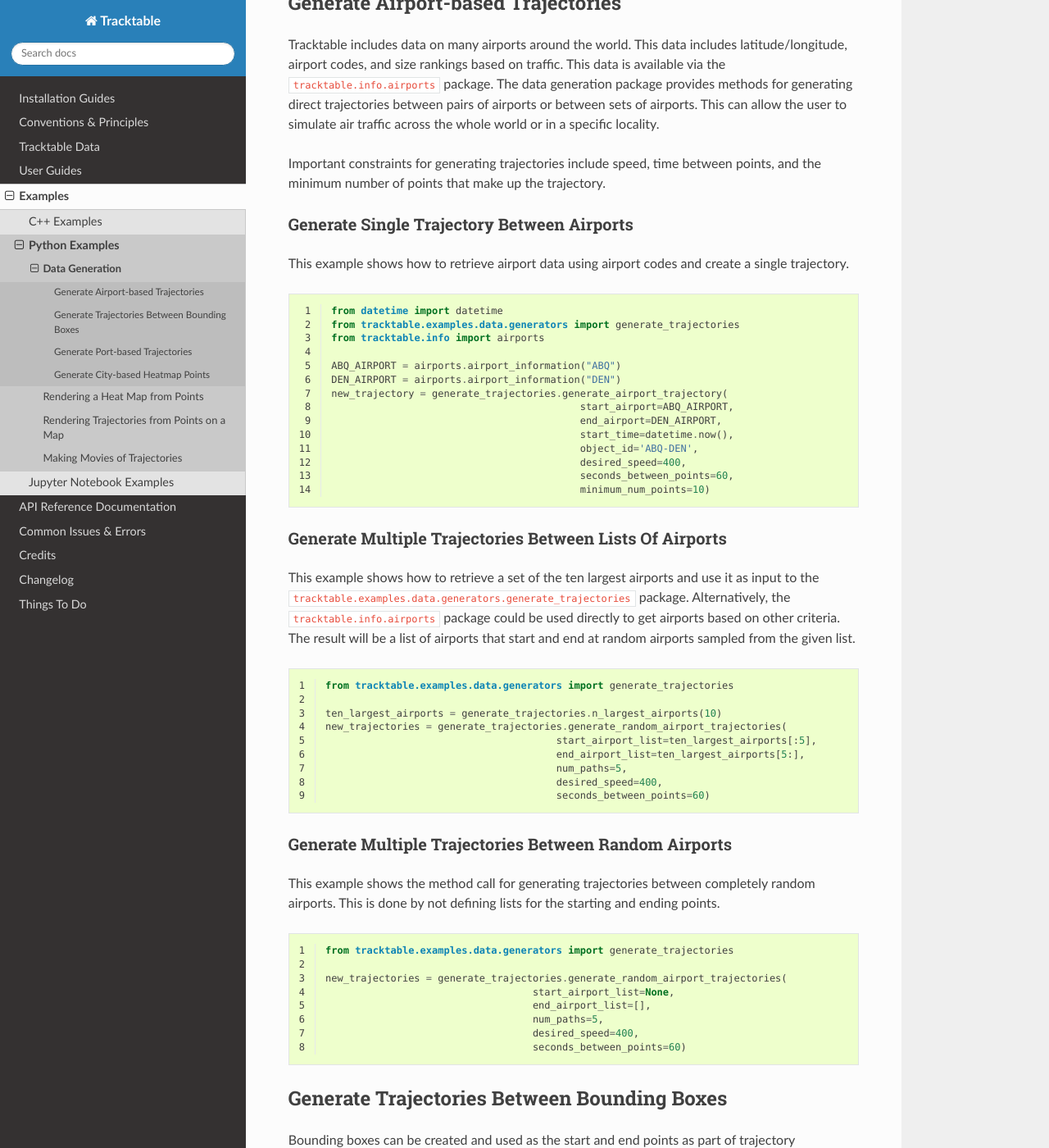
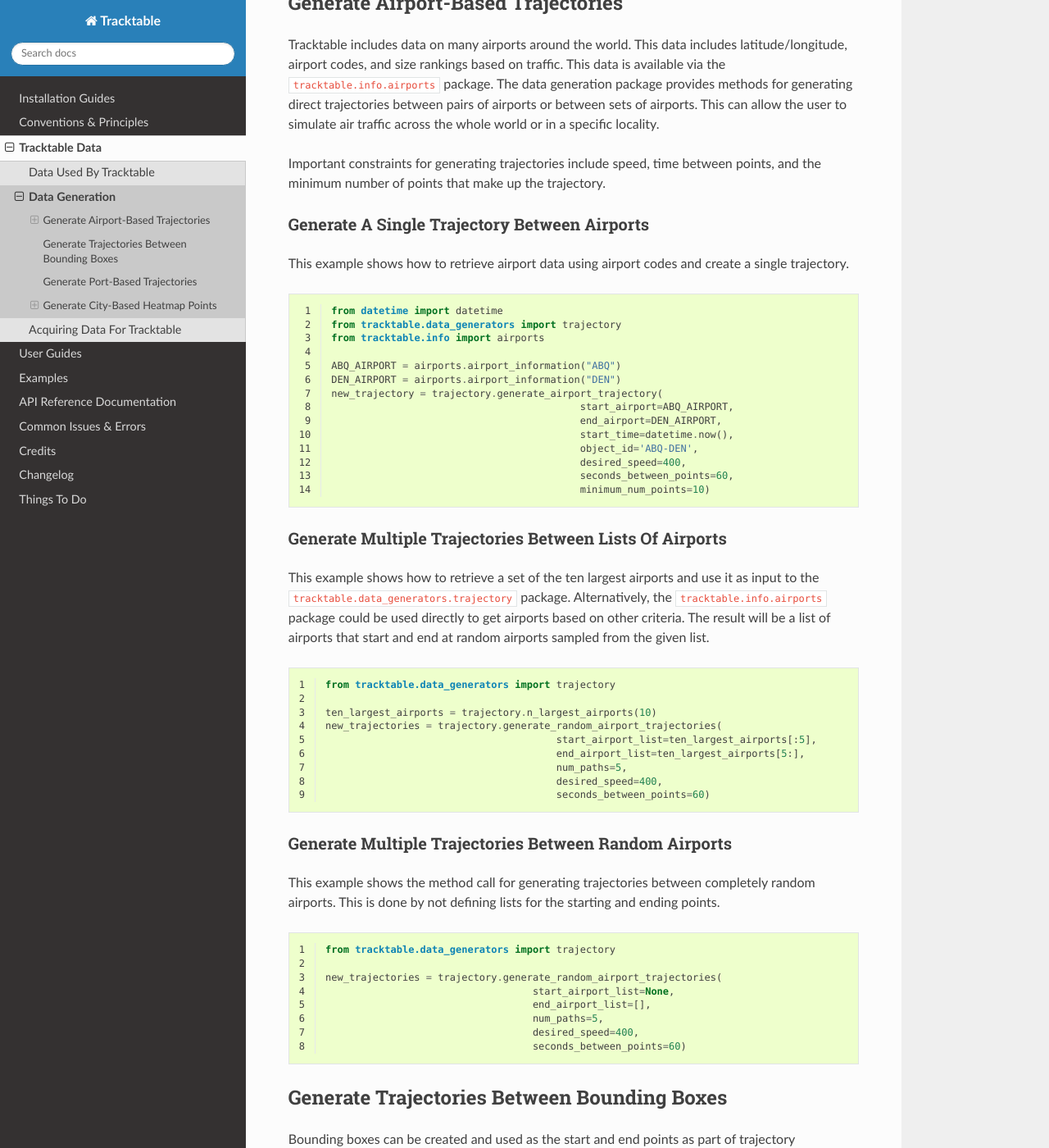
Before and after one commit to sandialabs/tracktable-docs, a Sphinx documentation site: the page built from Documentation/data/data_generation.rst, in a window 1280 px wide and 1400 px high, scrolled down 293 px. Shown: the whole window at 82% size. Built offline with Sphinx 7.4.7 and the Read the Docs theme 2.0.0, drawn with Linux system fonts in a browser that asks for light colours; pages that are not in the unit, such as notebooks, are missing from menus; the version number could not be read and is left out; some of the changed text lies outside the part shown.

Commit message:
Update docs to match the move from examples to data_generators proper

```diff
--- a/Documentation/api/python/tracktable.data_generators.rst
+++ b/Documentation/api/python/tracktable.data_generators.rst
@@ -9,7 +9,9 @@
 .. toctree::
    :maxdepth: 2
 
+   tracktable.data_generators.heatmap_point.rst
    tracktable.data_generators.point.rst
+   tracktable.data_generators.trajectory.rst
 
 ---------------
 Module contents
--- a/Documentation/data/data.rst
+++ b/Documentation/data/data.rst
@@ -6,10 +6,11 @@
 
 In the pages below you will find examples of data used by Tracktable
 as well as where to acquire additional data for Tracktable to
-process.
+process and how to generate simulated data.
 
 .. toctree::
    :maxdepth: 2
 
    use_data.rst
+   data_generation.rst
    acquire_data.rst
--- a/Documentation/examples/python/data_generation.rst
+++ b/Documentation/data/data_generation.rst
@@ -12,7 +12,7 @@
 largest cities.
 
 ------------------------------------
-Generate Airport-based Trajectories
+Generate Airport-Based Trajectories
 ------------------------------------
 
 Tracktable includes data on many airports around the world. This data includes
@@ -25,8 +25,8 @@
 Important constraints for generating trajectories include speed, time between points,
 and the minimum number of points that make up the trajectory.
 
-Generate Single Trajectory Between Airports
--------------------------------------------
+Generate A Single Trajectory Between Airports
+---------------------------------------------
 
 This example shows how to retrieve airport data using airport codes and create a single trajectory.
 
@@ -34,12 +34,12 @@
    :linenos:
 
    from datetime import datetime
-   from tracktable.examples.data.generators import generate_trajectories
+   from tracktable.data_generators import trajectory
    from tracktable.info import airports
 
    ABQ_AIRPORT = airports.airport_information("ABQ")
    DEN_AIRPORT = airports.airport_information("DEN")
-   new_trajectory = generate_trajectories.generate_airport_trajectory(
+   new_trajectory = trajectory.generate_airport_trajectory(
                                              start_airport=ABQ_AIRPORT,
                                              end_airport=DEN_AIRPORT,
                                              start_time=datetime.now(),
@@ -53,7 +53,7 @@
 --------------------------------------------------------
 
 This example shows how to retrieve a set of the ten largest airports and use it as input
-to the ``tracktable.examples.data.generators.generate_trajectories`` package.
+to the ``tracktable.data_generators.trajectory`` package.
 Alternatively, the ``tracktable.info.airports`` package could be used directly to get airports based
 on other criteria. The result will be a list of airports that start and end at
 random airports sampled from the given list.
@@ -61,10 +61,10 @@
 .. code-block:: python
    :linenos:
 
-   from tracktable.examples.data.generators import generate_trajectories
+   from tracktable.data_generators import trajectory
 
-   ten_largest_airports = generate_trajectories.n_largest_airports(10)
-   new_trajectories = generate_trajectories.generate_random_airport_trajectories(
+   ten_largest_airports = trajectory.n_largest_airports(10)
+   new_trajectories = trajectory.generate_random_airport_trajectories(
                                           start_airport_list=ten_largest_airports[:5],
                                           end_airport_list=ten_largest_airports[5:],
                                           num_paths=5,
@@ -82,9 +82,9 @@
 .. code-block:: python
    :linenos:
 
-   from tracktable.examples.data.generators import generate_trajectories
+   from tracktable.data_generators import trajectory
 
-   new_trajectories = generate_trajectories.generate_random_airport_trajectories(
+   new_trajectories = trajectory.generate_random_airport_trajectories(
                                       start_airport_list=None,
                                       end_airport_list=[],
                                       num_paths=5,
@@ -109,7 +109,7 @@
    :linenos:
 
     from datetime import datetime
-    from tracktable.examples.data.generators import generate_trajectories
+    from tracktable.data_generators import trajectory
     from tracktable.domain.terrestrial import TrajectoryPoint as TerrestrialTrajectoryPoint
 
     bbox_type = TerrestrialTrajectoryPoint.domain_classes['BoundingBox']
@@ -136,7 +136,7 @@
     starting_bbox = bbox_type(starting_min_corner, starting_max_corner)
     ending_bbox = bbox_type(ending_min_corner, ending_max_corner)
 
-    new_trajectories = generate_trajectories.generate_bbox_trajectories(
+    new_trajectories = trajectory.generate_bbox_trajectories(
                                                     starting_bbox,
                                                     ending_bbox,
                                                     5,
@@ -177,9 +175,9 @@
 .. code-block:: python
    :linenos:
 
-   from tracktable.examples.data.generators import generate_heatmap_points
+   from tracktable.data_generators import heatmap_point
 
-   heatmap = generate_heatmap_points.generate_heatmap_points(
+   heatmap = heatmap_point.generate_heatmap_points(
                                              num_cities=10,
                                              num_points_per_city=30,
                                              write_file=False,
--- a/Documentation/examples/examples.rst
+++ b/Documentation/examples/examples.rst
@@ -39,7 +39,6 @@
 .. toctree::
    :maxdepth: 2
 
-   /examples/python/data_generation.rst
    /examples/python/heatmap.rst
    /examples/python/trajectory_map.rst
    /examples/python/movies.rst
```
Also changed, not shown: other parts of Documentation/data/data_generation.rst (+2 -4 lines), Documentation/api/python/tracktable.data_generators.heatmap_point.rst (added, +13 -0 lines), Documentation/api/python/tracktable.data_generators.trajectory.rst (added, +13 -0 lines).
